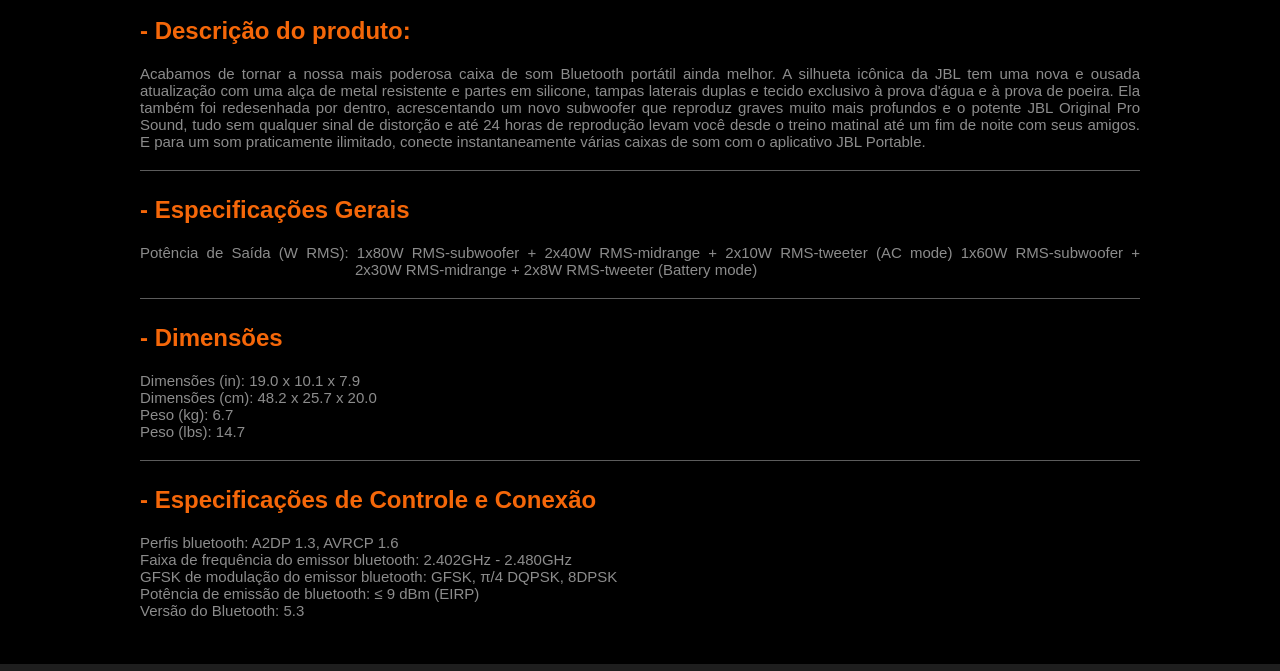
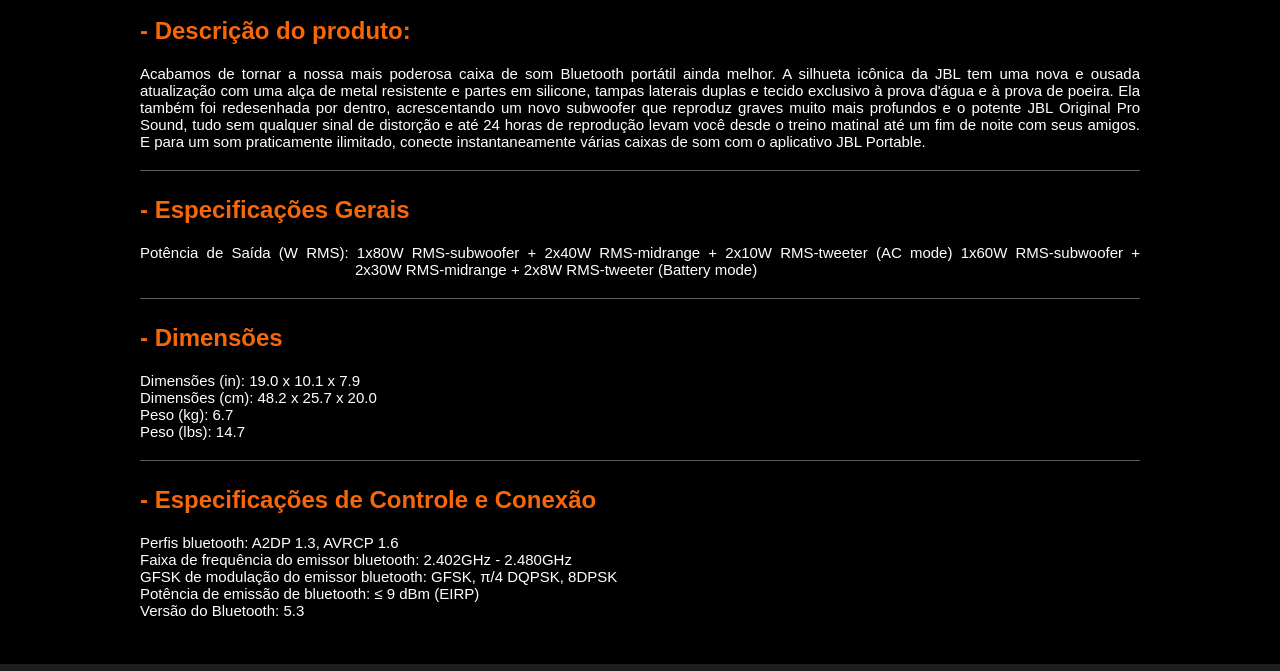
Before and after one commit to Jeanlerson/LandingPage-CaixaDeSom, a plain HTML site: page index.html in a window 1280 px wide. Shown: the part 1161-1832 px from the top of the page. Drawn offline with Linux system fonts and the light colour scheme.

Commit message:
upgrade-colorDesc

```diff
--- a/assets/css/style.css
+++ b/assets/css/style.css
@@ -195,7 +195,7 @@ nav a{
 .specification_desc p{
     font-size: 15px;
     font-weight: 1;
-    color: #8c8c8c;
+    color: #fff;
     text-align: justify;
     padding-bottom: 20px;
     border-bottom: solid 1px #5c5c5c;
```
